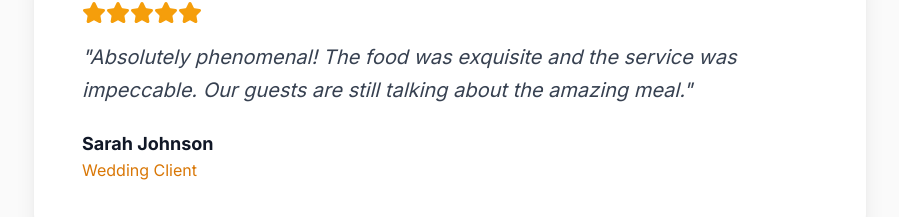
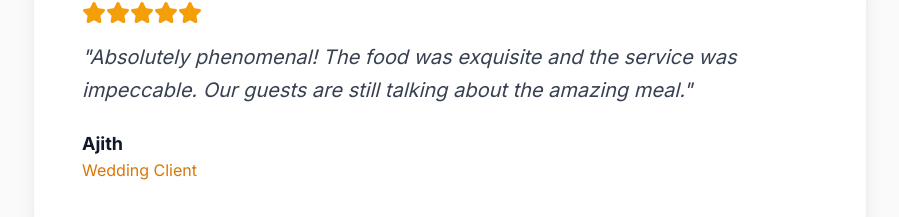
Before and after one commit to akasheyy/FM_frontend, a React (Vite) app: page / in a window 1280 px wide. Shown: the part 4537-4754 px from the top of the page, without its empty margins (190-1089 px from the left). Built offline with nearby package versions, Linux system fonts and the light colour scheme; no server answers.

Commit message:
modify review

```diff
--- a/src/components/Testimonials.tsx
+++ b/src/components/Testimonials.tsx
@@ -8,17 +8,17 @@ export function Testimonials() {
     threshold: 0.1
   });
   const testimonials = [{
-    name: 'Sarah Johnson',
+    name: 'Ajith',
     role: 'Wedding Client',
     content: 'Absolutely phenomenal! The food was exquisite and the service was impeccable. Our guests are still talking about the amazing meal.',
     rating: 5
   }, {
-    name: 'Michael Chen',
+    name: 'Anshif',
     role: 'Corporate Event Manager',
     content: 'Professional, reliable, and the quality is unmatched. They have catered multiple events for our company and never disappoint.',
     rating: 5
   }, {
-    name: 'Emily Rodriguez',
+    name: 'Sana',
     role: 'Birthday Party Host',
     content: 'From planning to execution, everything was perfect. The team went above and beyond to make our celebration special.',
     rating: 5
```
